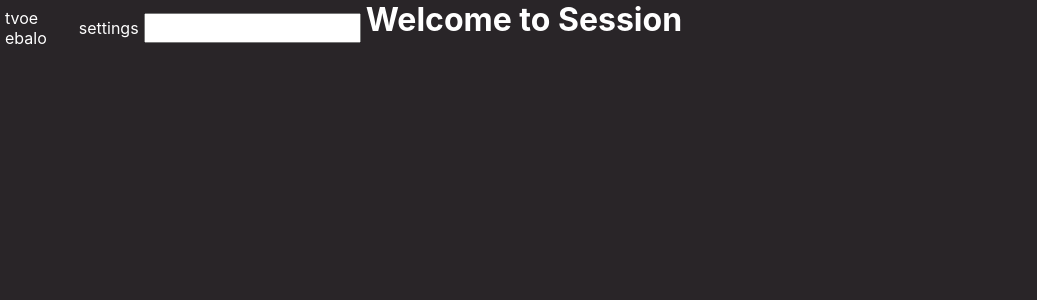
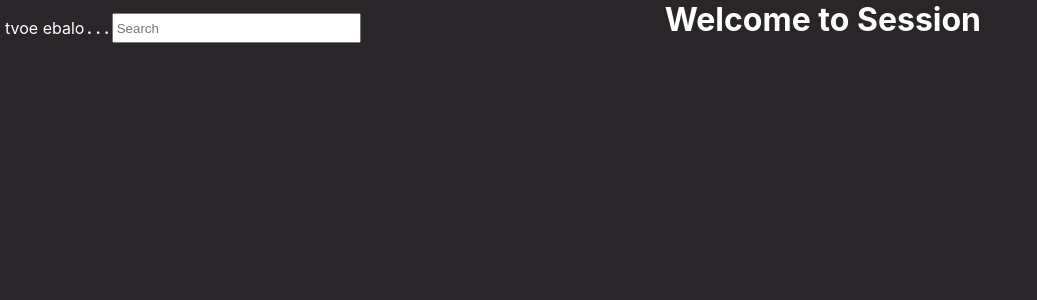
Before and after one commit to odamisheker/Course-Project, a React (Vite) app in the folder client/: page /chat in a window 1280 px wide. Shown: the top 300 px of the page, without its empty margins (0-1037 px from the left). Built offline with nearby package versions, Linux system fonts and the light colour scheme; sample sign-in values are in the browser's storage.

Commit message:
add settings component

```diff
--- a/client/src/components/InputMessage/InputMessage.jsx
+++ b/client/src/components/InputMessage/InputMessage.jsx
@@ -6,7 +6,7 @@
   //TODO эмоджи, файлы , фото ,  видео, гс
   // может даже тут отправлять на сервер сообщение, но хз
 
-  const { id } = useContext(UserContext);
+  const { user } = useContext(UserContext);
 
   //const [message, setMessage] = useState("");
 
@@ -28,7 +28,7 @@
       const newMessage = {
         text: message.text.trim(),
         time: Date.now(),
-        username: id,
+        username: user,
       };
       onSend(newMessage);
     }
--- a/client/src/components/MessageBar/MessageBar.jsx
+++ b/client/src/components/MessageBar/MessageBar.jsx
@@ -4,6 +4,7 @@
 import styles from "./MessageBar.module.css";
 import chats from "../../DB";
 import { UserContext } from "../context/UserContextProvider";
+import Settings from "../Settings/Settings";
 
 const searchFilter = (arr, term) =>
   arr.filter((item) =>
@@ -22,10 +23,16 @@
     [sortText, users]
   );
 
+  const [isSettingsOn, setSettingsOn] = useState(false);
+
   return (
     <div className={styles.main}>
-      <ToolBar setSortText={setSortText} />
-      <UserList users={usersToView} className={styles.userName} />
+      <ToolBar setSortText={setSortText} onOpen={setSettingsOn} />
+      {!isSettingsOn ? (
+        <UserList users={usersToView} className={styles.userName} />
+      ) : (
+        <Settings onClose={setSettingsOn} />
+      )}
     </div>
   );
 }
--- /dev/null
+++ b/client/src/components/Settings/Settings.jsx
@@ -0,0 +1,16 @@
+import styles from "./Settings.module.css";
+
+export default function Settings({ onClose }) {
+  return (
+    <div className={styles.main}>
+      <button onClick={() => onClose(false)} className={styles.close}>
+        X
+      </button>
+      <div className={styles.option}>1 set</div>
+      <div className={styles.option}>1 set</div>
+      <div className={styles.option}>1 set</div>
+      <div className={styles.option}>1 set</div>
+      <div className={styles.option}>1 set</div>
+    </div>
+  );
+}
--- /dev/null
+++ b/client/src/components/Settings/Settings.module.css
@@ -0,0 +1,23 @@
+.main {
+  width: 100%;
+}
+.option {
+  width: 100%;
+  height: 50px;
+
+  border-top: 1px solid grey;
+
+  font-size: 1.3rem;
+  text-align: center;
+
+  cursor: pointer;
+}
+.close {
+  width: 30px;
+  height: 30px;
+
+  border: 1px solid black;
+  background-color: #fff;
+
+  font-size: 1.5rem;
+}
--- a/client/src/components/ToolBar/ToolBar.jsx
+++ b/client/src/components/ToolBar/ToolBar.jsx
@@ -1,14 +1,24 @@
 import styles from "./ToolBar.module.css";
+import settingsIcon from "../../../public/settings.png";
 
-export default function ToolBar({ setSortText }) {
+export default function ToolBar({ setSortText, onOpen }) {
   //TODO button "Settings" and photo profile
 
   return (
     <div className={styles.main}>
       <p>tvoe ebalo</p>
-      <p className={styles.settings}>settings</p>
+      <p className={styles.settings} onClick={() => onOpen(true)}>
+        . . .
+      </p>
+      {/* <img
+        className={styles.settings}
+        onClick={() => onOpen(true)}
+        src={settingsIcon}
+        alt="settings"
+      /> */}
       <input
         onChange={(e) => setSortText(e.target.value)}
+        placeholder="Search"
         className={styles.input}
       />
     </div>
--- a/client/src/components/ToolBar/ToolBar.module.css
+++ b/client/src/components/ToolBar/ToolBar.module.css
@@ -4,11 +4,16 @@
 
   display: flex;
   align-items: center;
-  gap: 5px;
+  /* gap: 5px; */
+  justify-content: space-between;
 
   padding: 5px;
 }
+.settings {
+  font-weight: 700;
 
+  cursor: pointer;
+}
 .input {
   height: 30px;
   width: 70%;
--- a/client/src/components/WindowChat/WindowChat.jsx
+++ b/client/src/components/WindowChat/WindowChat.jsx
@@ -5,9 +5,9 @@
 import InputMessage from "../InputMessage/InputMessage";
 import ChatToolBar from "../ChatToolBar/ChatToolBar";
 import { ChatContext } from "../context/ChatContextProvider";
-import chats from "../../DB";
+//import chats from "../../DB";
 
-export default function WindowChat({ messages }) {
+export default function WindowChat({ messages, onSend }) {
   const { user } = useContext(UserContext);
   const { chatId } = useContext(ChatContext);
   // const [errors, setErrors] = useState(null);
@@ -28,7 +28,7 @@
     //  post
     //  output on screen
 
-    setMessages((curMessanges) => [...curMessanges, newMessage]);
+    onSend((curMessanges) => [...curMessanges, newMessage]);
   }, []);
 
   return (
--- a/client/src/routes/Chat/Chat.jsx
+++ b/client/src/routes/Chat/Chat.jsx
@@ -5,12 +5,19 @@
 import { ChatContext } from "../../components/context/ChatContextProvider";
 import chats from "../../DB";
 import { UserContext } from "../../components/context/UserContextProvider";
+import { useLoaderData } from "react-router-dom";
+
+// export const loader = async () => {
+//   return { chats };
+// };
 
 export default function Chat() {
   /*
     TODO
         load chats, toolbar, another component for person from chats
     */
+  //  const {chats} = useLoaderData()
+
   const { chatId } = useContext(ChatContext);
 
   const { user } = useContext(UserContext);
@@ -28,7 +35,11 @@
     <div className={styles.main}>
       <MessageBar className={styles.messageBar} users={users} />
       {(chatId && (
-        <WindowChat className={styles.windowChat} messages={messages} />
+        <WindowChat
+          className={styles.windowChat}
+          messages={messages}
+          onSend={setMessages}
+        />
       )) || <h1 className={styles.welcome}>Welcome to Session</h1>}
     </div>
   );
--- a/client/src/routes/Chat/Chat.module.css
+++ b/client/src/routes/Chat/Chat.module.css
@@ -10,5 +10,5 @@
 
 .welcome {
   width: 100%;
-
+  text-align: center;
 }
```
Also changed, not shown: client/public/settings.png (added).
